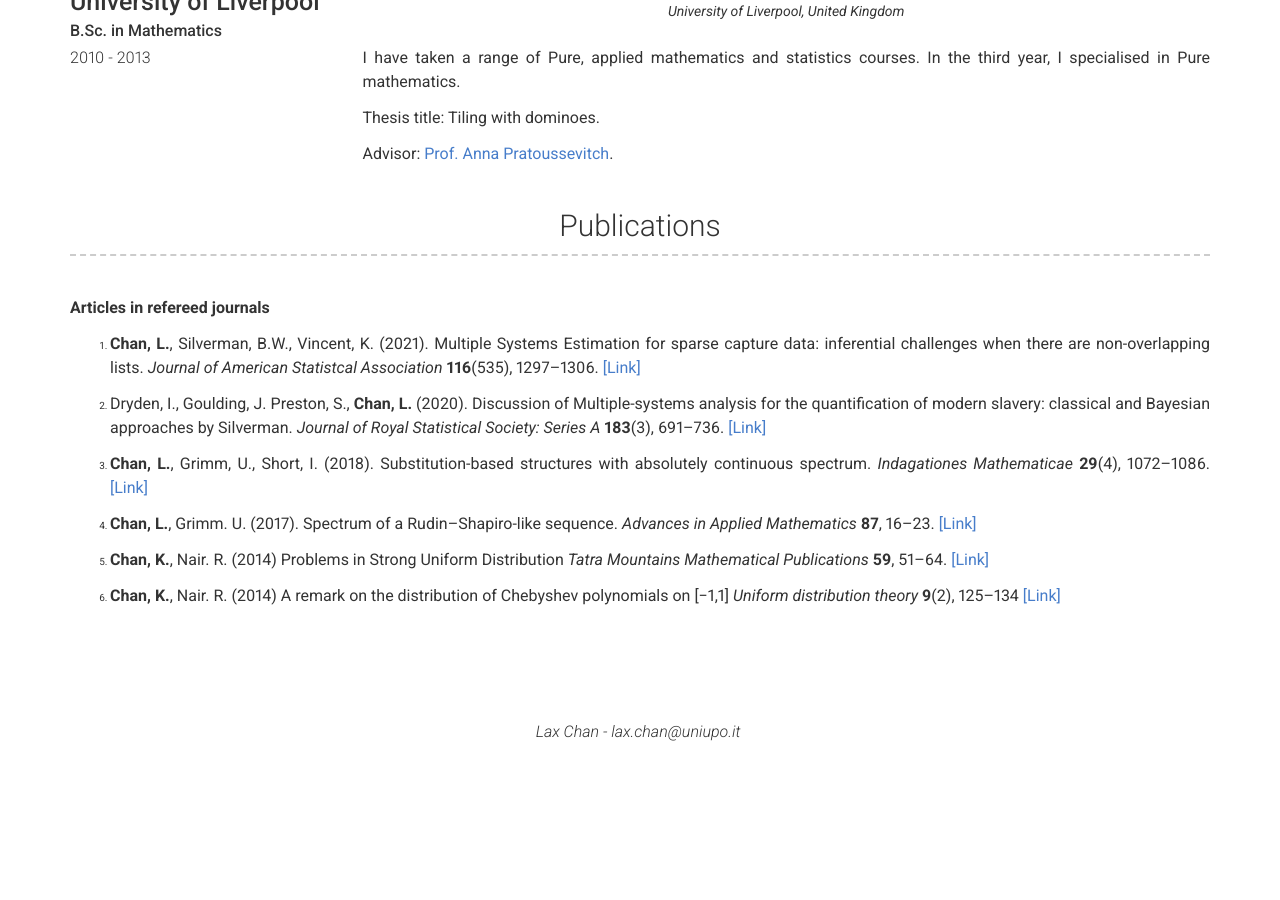
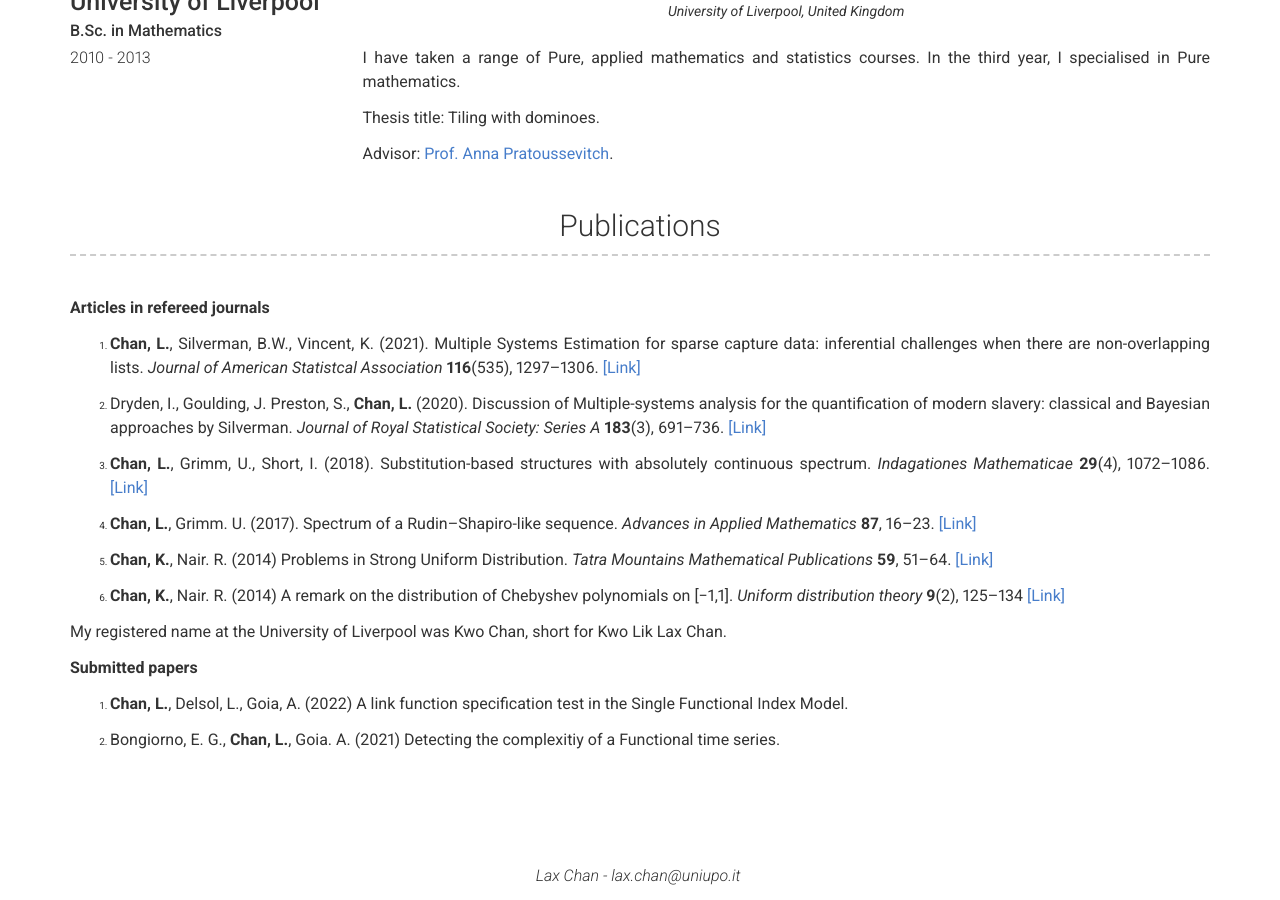
Before and after one commit to Laxchan/Laxchan.github.io, a Jekyll site: the page built from index.md, in a window 1280 px wide and 900 px high, scrolled down 1706 px. Built offline with Jekyll 4.4.1, drawn with Linux system fonts in a browser that asks for light colours; before the commit the page ends 2462 px from its top, so only the background shows below that.

Commit message:
Update _config.yml

```diff
--- a/_config.yml
+++ b/_config.yml
@@ -63,11 +63,19 @@ more_content: |
   1. **Chan, L.**, Grimm. U. (2017). Spectrum of a Rudin–Shapiro-like sequence. *Advances in Applied Mathematics* **87**, 16--23.
   [[Link]](https://www.sciencedirect.com/science/article/pii/S0196885816301397)
 
-  1. **Chan, K.**, Nair. R. (2014) Problems in Strong Uniform Distribution *Tatra Mountains Mathematical Publications* **59**, 51--64.
+  1. **Chan, K.**, Nair. R. (2014) Problems in Strong Uniform Distribution. *Tatra Mountains Mathematical Publications* **59**, 51--64.
   [[Link]](https://sciendo.com/article/10.2478/tmmp-2014-0018)
 
-  1. **Chan, K.**, Nair. R. (2014) A remark on the distribution of Chebyshev polynomials on [−1,1] *Uniform distribution theory* **9**(2), 125--134
+  1. **Chan, K.**, Nair. R. (2014) A remark on the distribution of Chebyshev polynomials on [−1,1]. *Uniform distribution theory* **9**(2), 125--134
   [[Link]](https://pcwww.liv.ac.uk/~karpenk/JournalUDT/vol09/no2/08ChanNair.pdf)
+
+  My registered name at the University of Liverpool was Kwo Chan, short for Kwo Lik Lax Chan.
+
+  **Submitted papers**
+
+  1. **Chan, L.**, Delsol, L., Goia, A. (2022) A link function specification test in the Single Functional Index Model.
+
+  1. Bongiorno, E. G., **Chan, L.**, Goia. A. (2021) Detecting the complexitiy of a Functional time series.
 
 
 
```
